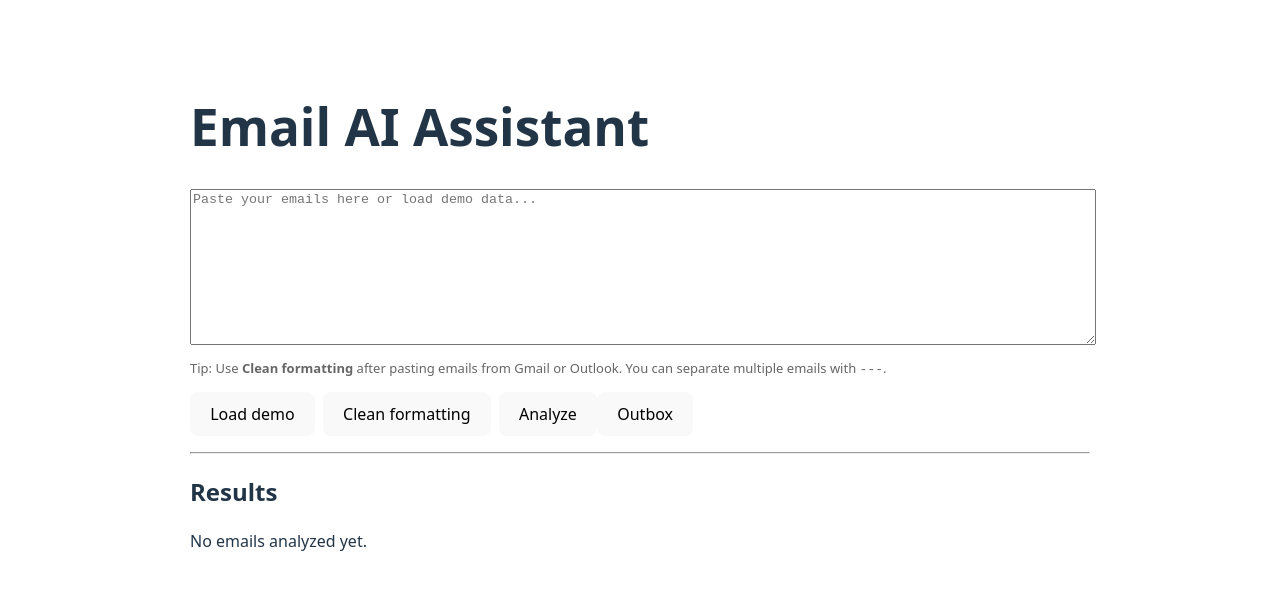
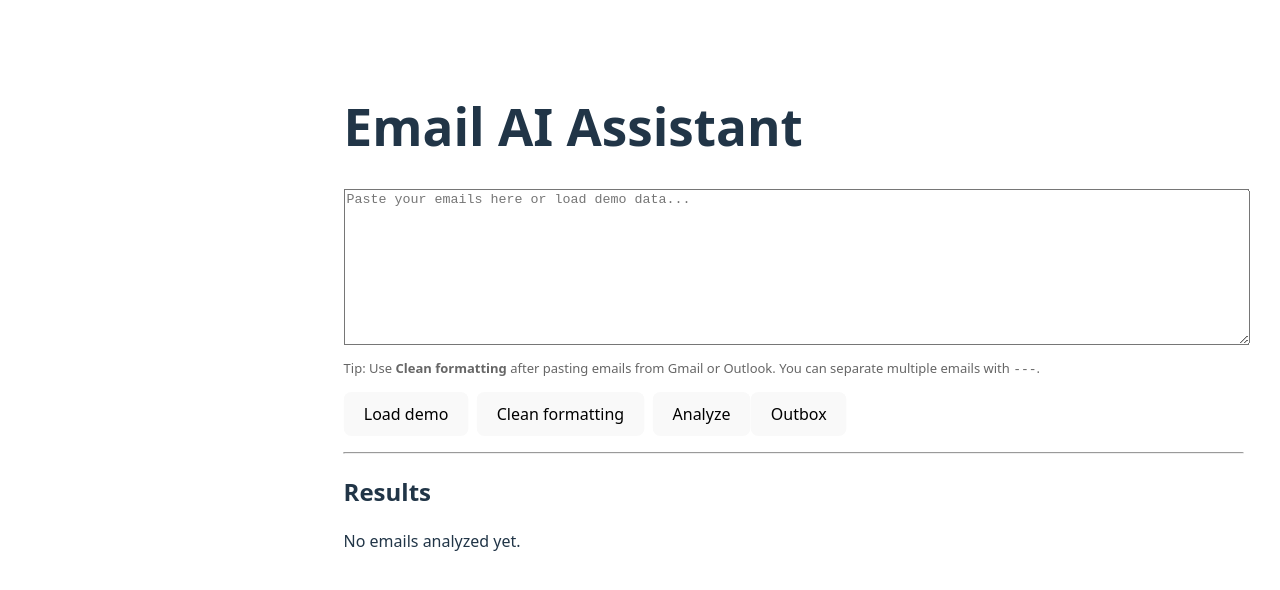
Before and after one commit to Boryana-Mihaylova/email-ai-assistant-frontend, a React (Vite) app: page / in a window 1280 px wide. Shown: the top 590 px of the page. Built offline with nearby package versions, Linux system fonts and the light colour scheme.

Commit message:
Offset main panel from center for left-side visual space

```diff
--- a/src/App.tsx
+++ b/src/App.tsx
@@ -226,6 +226,7 @@ function App() {
           maxWidth: 900,
           padding: 32,
           flex: "0 1 900px",
+          transform: "translateX(clamp(0px, 12vw, 220px))",
         }}
       >
         <h1>Email AI Assistant</h1>
```
